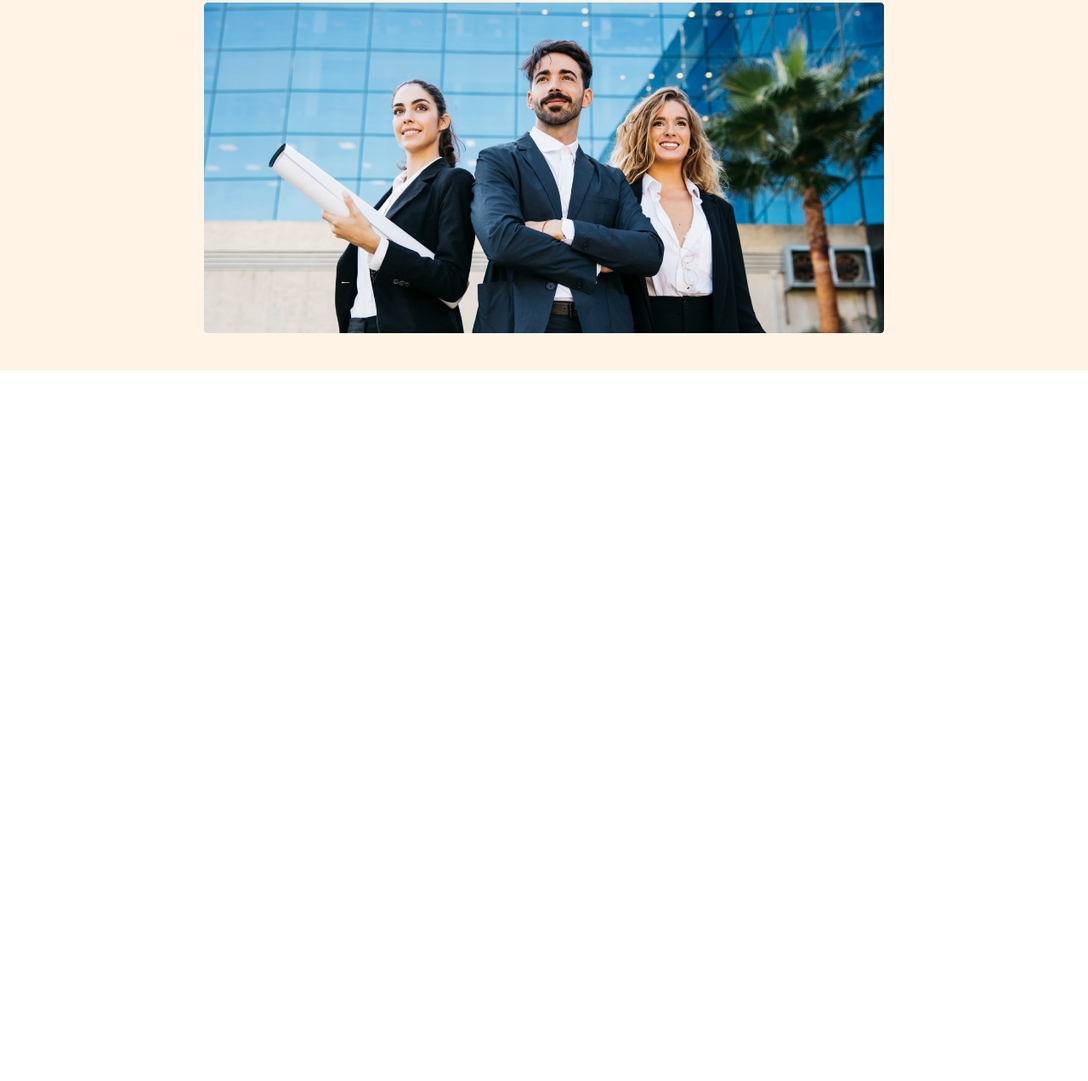
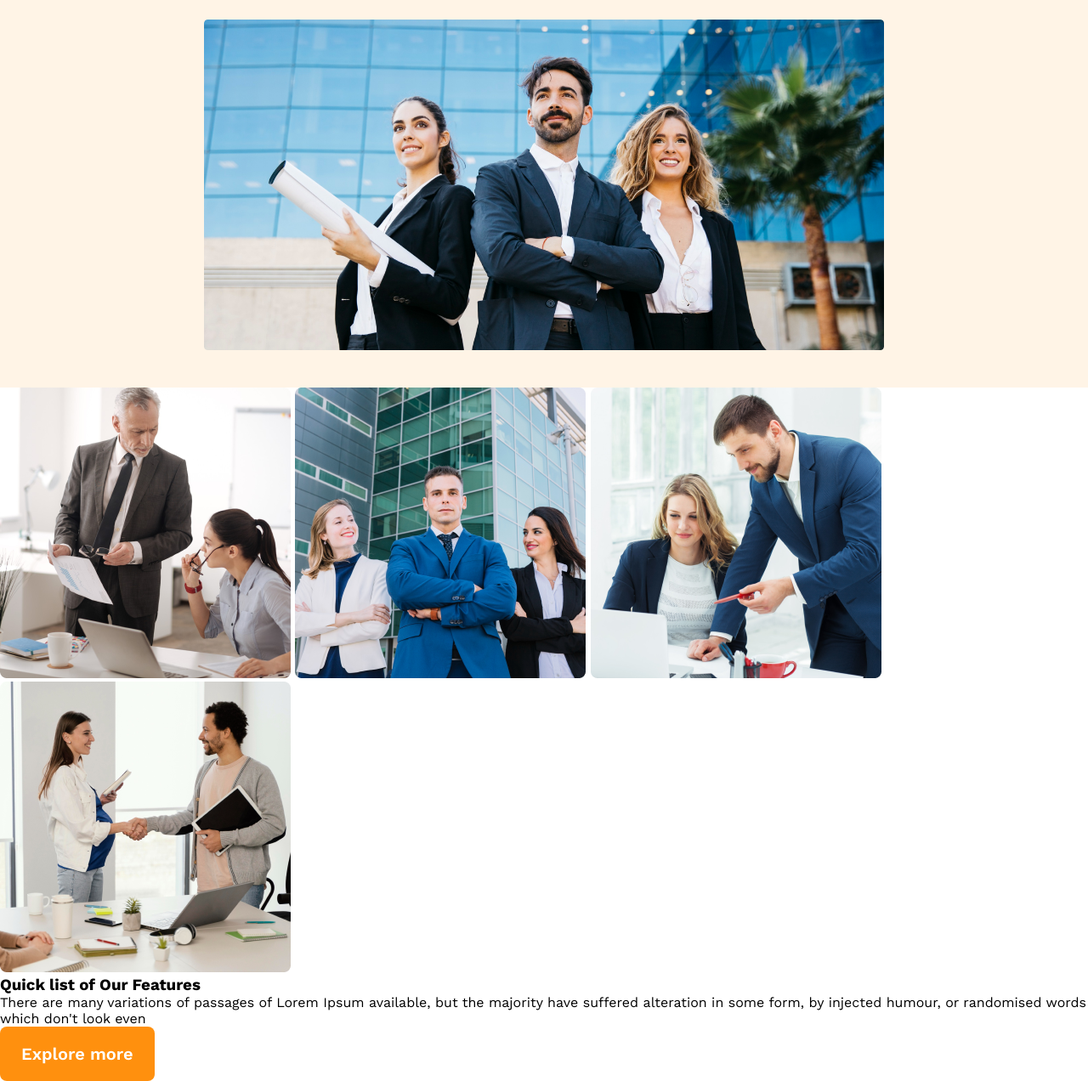
Before and after one commit to Sumaiyakhan322/project-3-responsiove-website, a plain HTML site: page index.html in a window 1280 px wide. Shown: the part 512-1784 px from the top of the page at 85% size. Before the commit the page ends 948 px from the top, so only its background shows below. Drawn offline with nearby package versions, Linux system fonts and the light colour scheme.

Commit message:
added teams content

```diff
--- a/index.html
+++ b/index.html
@@ -10,6 +10,7 @@
 <link href="https://fonts.googleapis.com/css2?family=IBM+Plex+Serif:wght@600&family=Lato:ital,wght@0,400;0,900;1,400&family=Open+Sans:wght@400;700;800&family=Poppins:wght@400;600;700;800&family=Work+Sans:wght@400;500;600;700;800&display=swap" rel="stylesheet">
 </head>
 <body>
+    <!-- header section -->
     <header>
        <nav>
         <h3 class="nav-title">G3 Architects</h3>
@@ -30,6 +31,22 @@
        </div>
     </header>
     <main>
+        <!-- teams section -->
+        <section class="team-conatiner">
+            <div class="teams-img-conatiner">
+              <img src="./images/team1.png" alt="">
+              <img src="./images/team2.png" alt="">
+              <img src="./images/team3.png" alt="">
+              <img src="./images/team4.png" alt="">
+            </div>
+            <div class="teams-content">
+                <h3>Quick list of Our Features</h3>
+                <p>There are many variations of passages of Lorem Ipsum available, but the majority have suffered alteration in some form, by injected humour, or randomised words which don't look even</p>
+                <button class="btn-primary">Explore more</button>
+
+            </div>
+        </section>
+
 
     </main>
     <footer>
--- a/style.css
+++ b/style.css
@@ -53,7 +53,7 @@ nav li a{
 /* banner-style */
 .banner-content{
     max-width: 800px;
-    margin: 30px auto;
+    margin: 40px auto;
     text-align: center;
 }
 .banner-title{
@@ -76,7 +76,11 @@ line-height: 26px; /* 162.5% */
     width: 100%;
     margin-top: 60px;
 }
-
+/* main style */
+main{
+    max-width: 1440px;
+    margin: 0px auto;
+}
 
 
 
```
